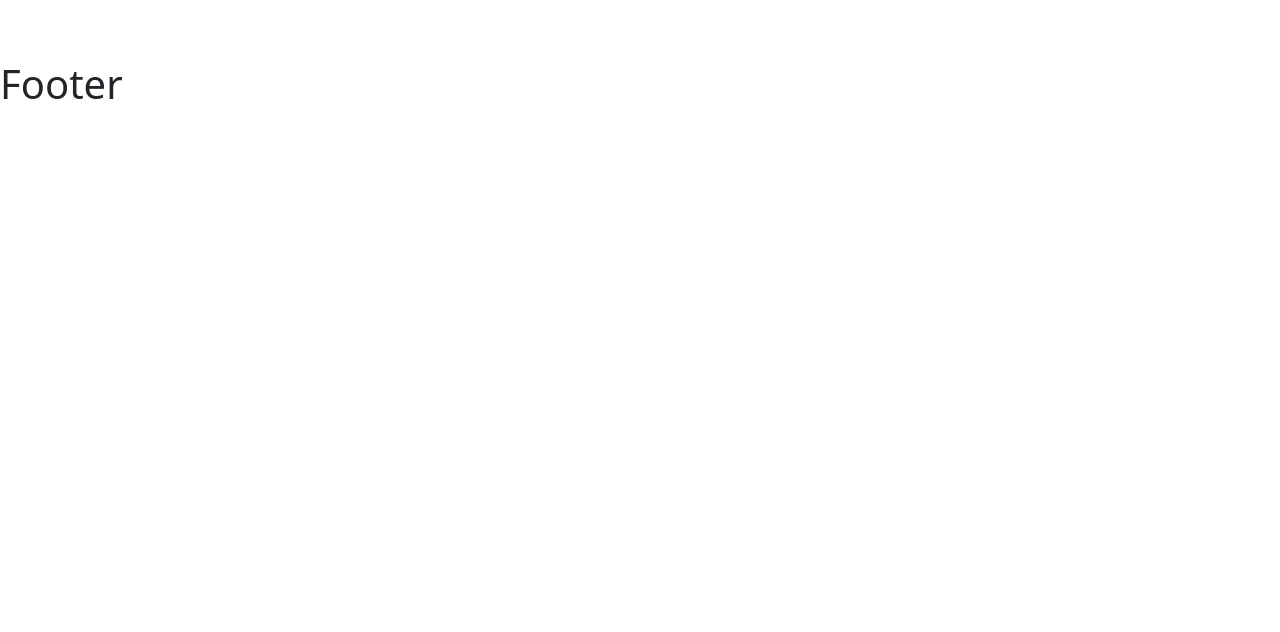
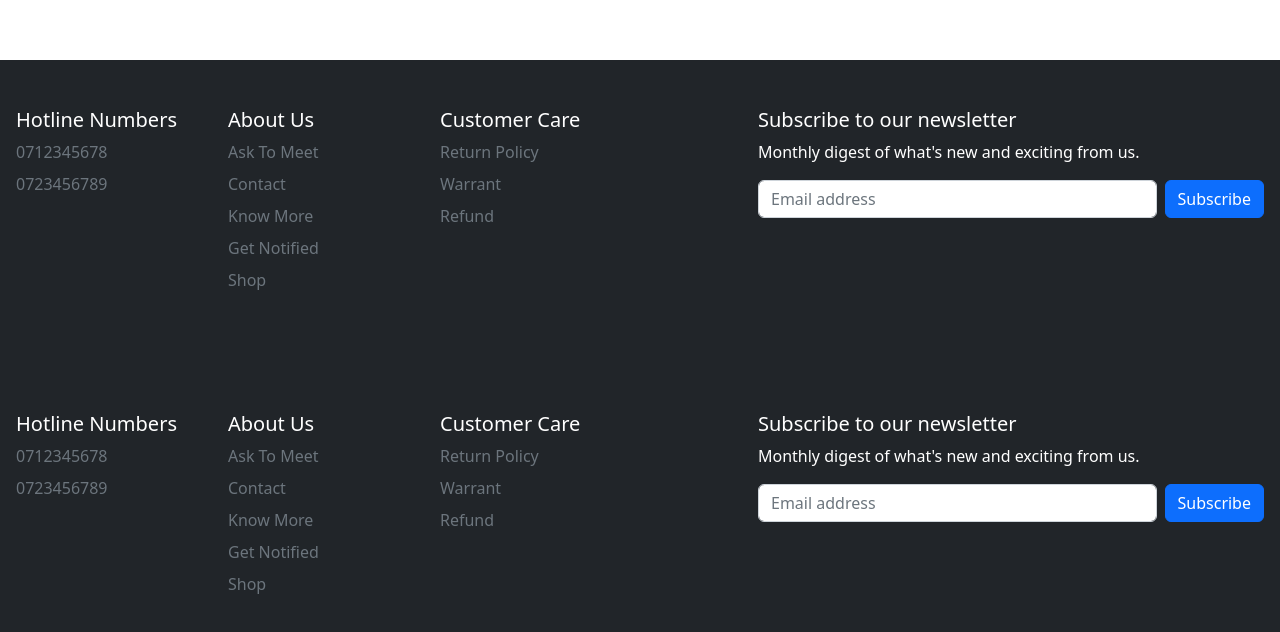
Before and after one commit to kevinzepwa/kennel-buddies, a React (Create React App) app: page /about in a window 1280 px wide. Shown: the part 794-1426 px from the top of the page. Before the commit the page ends 910 px from the top, so only its background shows below. Built offline with nearby package versions, Linux system fonts and the light colour scheme.

Commit message:
Feat: added footer component

```diff
--- a/src/App.css
+++ b/src/App.css
@@ -1,5 +1,5 @@
 /* Add basic styling for NavLinks */
-.nav {
+/* .nav {
   display: "inline-block";
   width: 70%;
   padding: 12px;
@@ -9,12 +9,12 @@
   text-decoration: none;
   text-align: center;
   color: white;
-}
+} */
 
-.nav:hover {
+/* .nav:hover {
   background: #8faacc;
   color: white
-}
+} */
 
 .stickyNav {
   position: fixed;
--- a/src/App.js
+++ b/src/App.js
@@ -2,6 +2,7 @@ import React from "react";
 import './App.css';
 import { Route, Routes } from "react-router-dom";
 import NavBar from "./components/NavBar";
+import Footer from "./components/Footer";
 import Home from './pages/Home';
 import About from "./pages/About";
 import Pets from './pages/Pets'
@@ -12,6 +13,7 @@ import 'bootstrap/dist/css/bootstrap.min.css';  //I'm using the CDN instead
 
 const App = () => {
     return (
+        <>
             <div>
                 <NavBar />
                 <Routes>
@@ -22,6 +24,8 @@ const App = () => {
                     <Route path='/contact' element={<Contact /> } />
                 </Routes>
             </div>
+            <Footer />
+        </>
     )
 }
 
--- a/src/components/Footer.jsx
+++ b/src/components/Footer.jsx
@@ -2,9 +2,56 @@ import React from 'react'
 
 function Footer() {
   return (
-    <div className="footer">
-      <h1>Footer</h1>
-    </div>
+    <>
+      <footer className="py-5 bg-dark">
+        <div className="row px-3">
+          <div className="col-6 col-md-2 mb-3">
+            <h5 className="text-white">Hotline Numbers</h5>
+            <ul className="nav flex-column">
+              <li className="nav-item mb-2"><a href="#" class="nav-link p-0 text-muted">0712345678</a></li>
+              <li className="nav-item mb-2"><a href="#" class="nav-link p-0 text-muted">0723456789</a></li>
+              {/* <li className="nav-item mb-2"><a href="#" class="nav-link p-0 text-muted">Pricing</a></li>
+              <li className="nav-item mb-2"><a href="#" class="nav-link p-0 text-muted">FAQs</a></li>
+              <li className="nav-item mb-2"><a href="#" class="nav-link p-0 text-muted">About</a></li> */}
+            </ul>
+          </div>
+
+          <div className="col-6 col-md-2 mb-3">
+            <h5 className="text-white">About Us</h5>
+            <ul className="nav flex-column">
+              <li className="nav-item mb-2"><a href="#" class="nav-link p-0 text-muted">Ask To Meet</a></li>
+              <li className="nav-item mb-2"><a href="#" class="nav-link p-0 text-muted">Contact</a></li>
+              <li className="nav-item mb-2"><a href="#" class="nav-link p-0 text-muted">Know More</a></li>
+              <li className="nav-item mb-2"><a href="#" class="nav-link p-0 text-muted">Get Notified</a></li>
+              <li className="nav-item mb-2"><a href="#" class="nav-link p-0 text-muted">Shop</a></li>
+            </ul>
+          </div>
+
+          <div className="col-6 col-md-2 mb-3">
+            <h5 className="text-white">Customer Care</h5>
+            <ul className="nav flex-column">
+              <li className="nav-item mb-2"><a href="#" class="nav-link p-0 text-muted">Return Policy</a></li>
+              <li className="nav-item mb-2"><a href="#" class="nav-link p-0 text-muted">Warrant</a></li>
+              <li className="nav-item mb-2"><a href="#" class="nav-link p-0 text-muted">Refund</a></li>
+              {/* <li className="nav-item mb-2"><a href="#" class="nav-link p-0 text-muted">FAQs</a></li>
+              <li className="nav-item mb-2"><a href="#" class="nav-link p-0 text-muted">About</a></li> */}
+            </ul>
+          </div>
+
+          <div className="col-md-5 offset-md-1 mb-3">
+            <form>
+              <h5 className="text-white">Subscribe to our newsletter</h5>
+              <p className="text-white">Monthly digest of what's new and exciting from us.</p>
+              <div class="d-flex flex-column flex-sm-row w-100 gap-2">
+                <label for="newsletter1" class="visually-hidden">Email address</label>
+                <input id="newsletter1" type="text" class="form-control" placeholder="Email address"></input>
+                <button class="btn btn-primary" type="button">Subscribe</button>
+              </div>
+            </form>
+          </div>
+        </div>
+      </footer>
+    </>
   );
 }
 
--- a/src/pages/Contact.jsx
+++ b/src/pages/Contact.jsx
@@ -7,7 +7,7 @@ const Contact = () => {
             <div class="col-md-5 p-lg-5 mx-auto my-5">
             <h1 class="display-4 fw-normal">For the love of pets!</h1><br></br>
             <p class="lead fw-normal">We welcome your feedback and suggestions. Use our Contact Us page to tell us what we’re doing right or what we can improve on.
-            <br/><blockquote>‘Until one has loved an animal, a part of one’s soul remains unawakened.’</blockquote>   ~Anatole France</p>
+            <br/><blockquote>‘Until one has loved an animal, a part of one’s soul remains unawakened.’</blockquote>   <cite title="Anatole France">~Anatole France</cite></p>
             </div>
             <div class="product-device shadow-sm d-none d-md-block"></div>
             <div class="product-device product-device-2 shadow-sm d-none d-md-block"></div>
```
Lines whose indentation alone changed are shown as unchanged.
